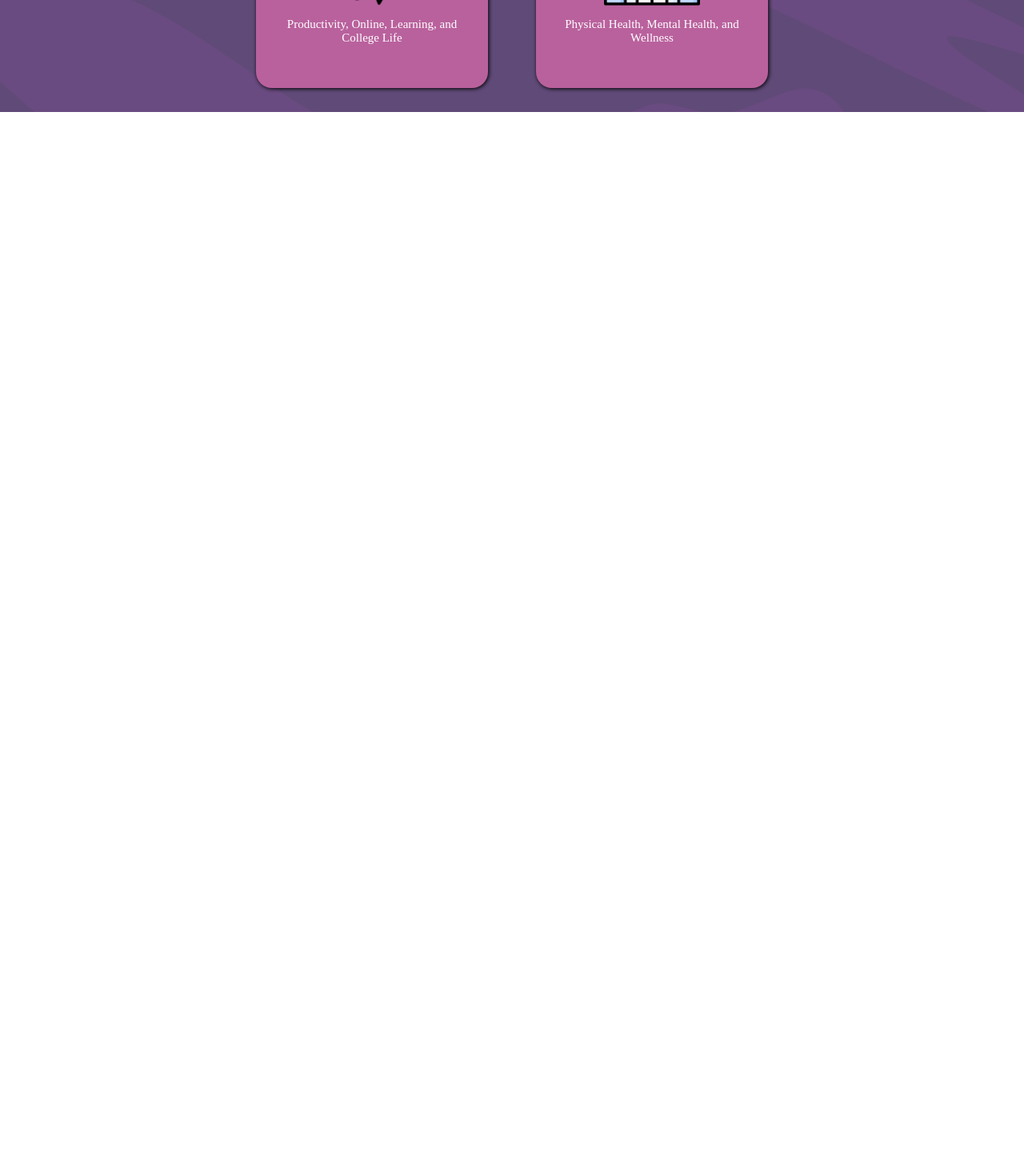
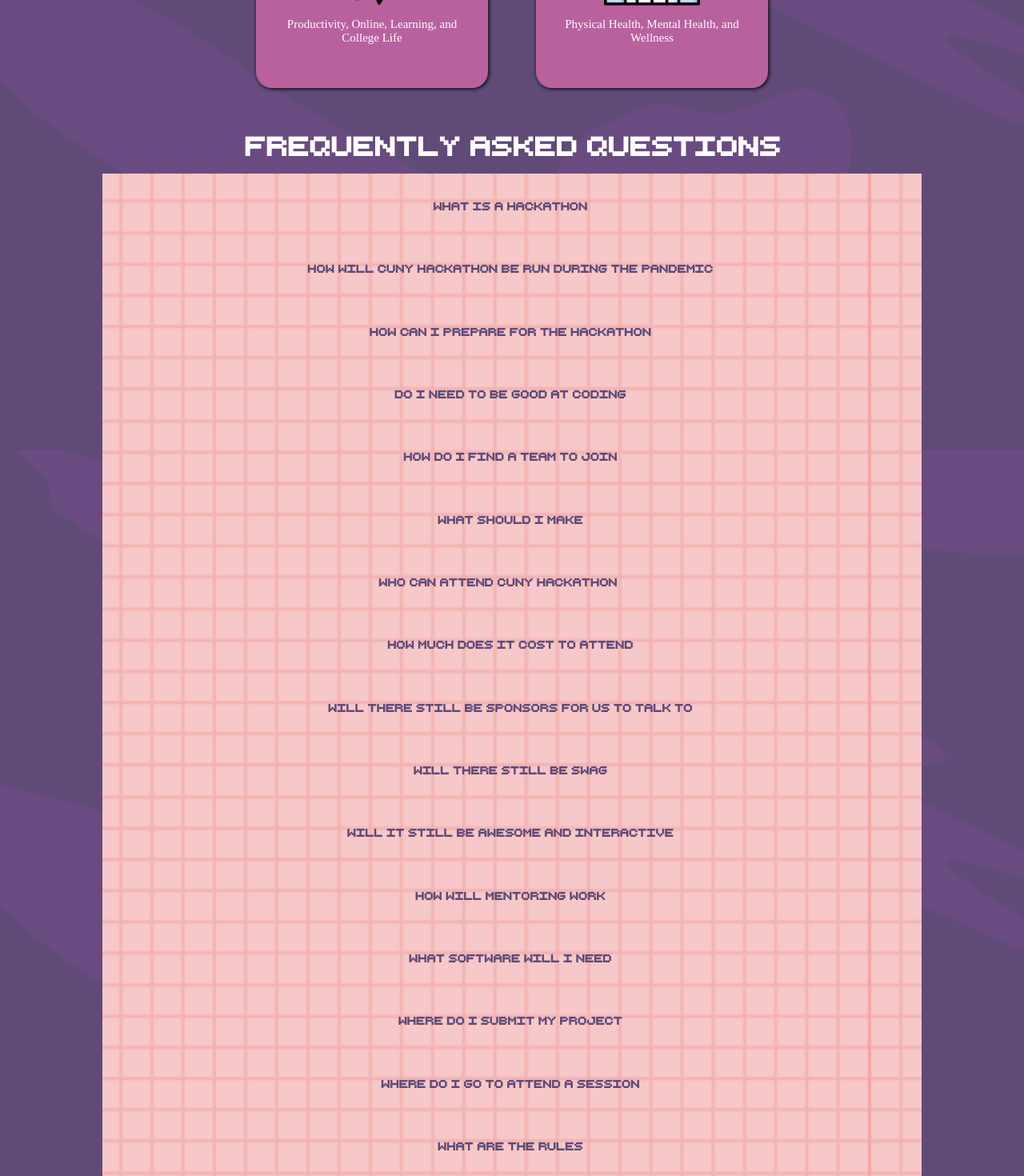
Before and after one commit to cdalangin/cunyhackathon22, a React (Create React App) app: page / in a window 1280 px wide. Shown: the part 1497-2967 px from the top of the page at 80% size. Before the commit the page ends 1637 px from the top, so only its background shows below. Built offline with nearby package versions, Linux system fonts and the light colour scheme.

Commit message:
start faq

```diff
--- a/package.json
+++ b/package.json
@@ -3,6 +3,7 @@
   "version": "0.1.0",
   "private": true,
   "dependencies": {
+    "@hedgedoc/html-to-react": "^1.3.0",
     "@testing-library/jest-dom": "^5.16.4",
     "@testing-library/react": "^13.3.0",
     "@testing-library/user-event": "^13.5.0",
--- a/src/App.js
+++ b/src/App.js
@@ -1,13 +1,16 @@
 import logo from './logo.svg';
 import Landing from "./sections/Landing.js"
 import Tracks from "./sections/Tracks.js"
+import FAQ from './sections/FAQ';
 import './App.css';
+
 
 function App() {
   return (
     <div className="App">
       <Landing />
       <Tracks />
+      <FAQ />
     </div>
   );
 }
--- /dev/null
+++ b/src/assets/Questions.js
@@ -0,0 +1,66 @@
+export const questions = [
+    {
+        ques: "What is a hackathon?",
+        ans: "<b>A hackathon</b> is best described as an “invention marathon”. Anyone who has an interest in technology attends a hackathon to learn, build & share their creations over the course of a weekend in a relaxed and welcoming atmosphere. You don’t have to be a programmer and you certainly don’t have to be majoring in Computer Science."
+    },
+    {
+        ques: "How will CUNY Hackathon be run during the pandemic?",
+        ans: "CUNY Hackathon Fall 2021 is going to be completely virtual due to the COVID-19 pandemic. We are doing our best to provide the same experience as an in-person event with one added perk: hacking from home this year!"
+    },
+    {
+        ques: "How can I prepare for the hackathon?",
+        ans: "Our hackathon is very beginner friendly! We have intro workshops tailored to first-time hackers and mentors to support you throughout the event! Be sure to join the discord server to get the latest updates and to communicate with your peers and the organizers."
+    },
+    {
+        ques: "Do I need to be good at coding?",
+        ans: "No, you don’t need ANY coding experience to participate! If you do, that’s great! If you don’t, that’s also great! Students of all skill levels are encouraged to attend, even if you’ve never written a line of code. We’re very beginner friendly and are prepared to teach you everything you need to learn right here."
+    },
+    {
+        ques: "How do I find a team to join?",
+        ans: "You can work on a project on your own, or you can work with a team of at most 4 students. Teams can be formed prior to the day of the hackathon with other participants, or at the team formation event before official hacking begins. Please attend the Team Formation event on Friday and post a intro or respond to someone else’s intro in the #team-formation channel on Discord."
+    },
+    {
+        ques: "What should I make?",
+        ans: "You can create any project, as long as you haven’t started it before the hackathon begins. If you need any ideas, we will have tracks that you can follow."
+    },
+    {
+        ques: "Who can attend CUNY Hackathon 2021?",
+        ans: "Any current matriculated (this means degree earning) student or recent graduate (within a year of graduation) is welcome to join, regardless of skill level or declared major. We unfortunately do not allow professionals to compete in this hackathon. We encourage you to invite all your friends as we welcome beginners. Teams won’t just need programmers they’ll need designers, product managers, entrepreneurs, and more."
+    },
+    {
+        ques: "How much does it cost to attend?",
+        ans: "CUNY Hackathon is FREE for all participants, thanks to our amazing sponsors! Participation includes a lot of free gear and swag!"
+    },
+    {
+        ques: "Will there still be sponsors for us to talk to?",
+        ans: "Yes! We will be organizing numerous networking sessions for you to talk to sponsors during the hackathon weekend."
+    },
+    {
+        ques: "Will there still be swag?",
+        ans: "Yes! We have a strong team researching the best swag given our virtual event. In order to get swag, you must submit a project at the end of the event."
+    },
+    {
+        ques: "Will it still be awesome and interactive?",
+        ans: "Yes absolutely! There will be hangouts, open session hacker chats, and networking sessions to talk to one another as well as interactive workshops hosted by our awesome sponsors."
+    },
+    {
+        ques: "How will mentoring work?",
+        ans: "Mentoring will all be done through Discord which will allow you to message a specific mentor or send a general message. You can use the #ask-a-mentor channel or any other channel in the support category."
+    },
+    {
+        ques: "What software will I need?",
+        ans: "We will have our main communication over Discord and Zoom. We recommend a place with stable internet connection so that you can attend all workshops and communicate effectively with your team. We are working on solutions for those who do not have access to a place with a stable internet connection."
+    },
+    {
+        ques: "Where do I submit my project?",
+        ans: "You can submit your solution/project on Devpost. We will have a submissions workshop to help those unfamiliar with Devpost."
+    },
+    {
+        ques: "Where do I go to attend a session?",
+        ans: "All workshops, events, and networking with both your peers and the company recruiters will take place on Zoom. It will be the same Zoom link for all sessions, apart from the career fair."
+    },
+    {
+        ques: "What are the rules?",
+        ans: "Major League Hacking has a Code of Conduct that all participants must abide by before, during, and after the event. TL;DR. Be respectful. Harassment and abuse are never tolerated. <br/><br/>If you are in a situation that makes you uncomfortable at an MLH Member Event, if the event itself is creating an unsafe or inappropriate environment, or if interacting with a MLH representative or event organizer makes you uncomfortable, please report it using the procedures included in this <a href='https://static.mlh.io/docs/mlh-code-of-conduct.pdf'>document</a>."
+    },
+]
--- /dev/null
+++ b/src/sections/FAQ.js
@@ -0,0 +1,33 @@
+import React, {useState} from "react";
+// import ReactHtmlParser from '@hedgedoc/html-to-react';
+import "../styles/FAQ.css"
+import {questions} from "../assets/Questions"
+
+export default function FAQ() {
+    const [clicked, onClicked] = useState(false);
+    const [items, setItems] = useState(questions)
+
+    const showQ = (index) => {
+        onClicked(!clicked)
+    }
+
+    // TODO: PARSE HTML IN ANSWERS
+    // TODO: make it so it changes on individual level
+    return(
+        <div id="faq">
+            <h1>Frequently Asked Questions</h1>
+            <div className="faq-bg">
+            {items.map((__, index) => {
+                    return (
+                        <div className="ques-section">
+                            <h5 className="ques" onClick={() => {showQ(index)}}>{items[index].ques}</h5>
+                            <p className={clicked ? "show-ans ans" : "hide-ans ans"}>{items[index].ans}</p>
+                        </div>
+                    )
+                } )}
+
+            </div>
+        </div>
+
+    )
+}
--- /dev/null
+++ b/src/styles/FAQ.css
@@ -0,0 +1,50 @@
+@font-face {
+    font-family: "RetroComputer";
+    src: url("../assets/fonts/RetroComputer.ttf") format("truetype");
+}
+
+@import url('https://fonts.googleapis.com/css2?family=Rhodium+Libre&display=swap');
+
+#faq {
+    min-height: 100vh;
+    display: flex;
+    flex-direction: column;
+    align-items: center;
+    /* justify-content: center; */
+}
+
+h1, h3 {
+    font-family: "RetroComputer";
+}
+
+.faq-bg {
+    background-image: url("../assets/faqbg.png");
+    background-position: center;
+    background-size: contain;
+    background-repeat: repeat-y;
+    width: 80vw;
+    min-height: 50vh;
+}
+
+.ques-section {
+    padding: 10px;
+    color: #604A78;
+
+}
+
+.ques {
+    font-family: "RetroComputer";
+}
+
+.show-ans {
+    display: block;
+}
+
+.hide-ans {
+    display: none;
+    transition-delay: 10ms;
+}
+
+.ans {
+    font-family: 'Rhodium Libre', serif;
+}
```
Also changed, not shown: src/assets/faqbg.png (added), 1 other file (tests, documents, lock files or other folders).
